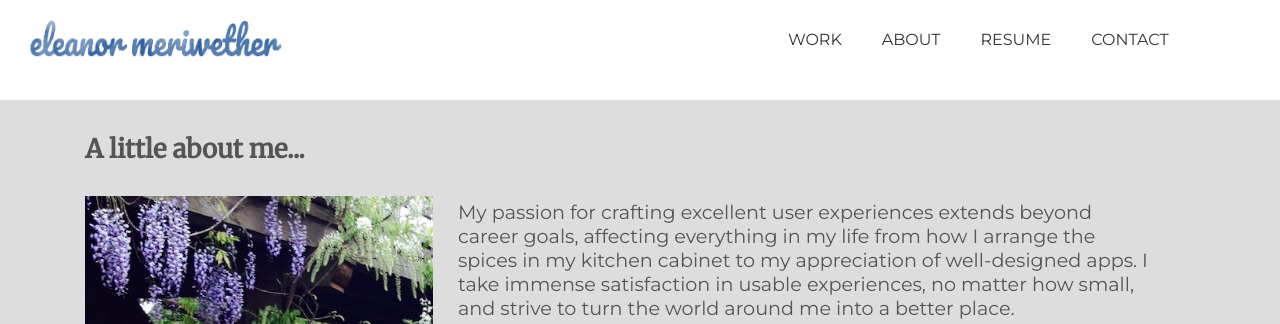
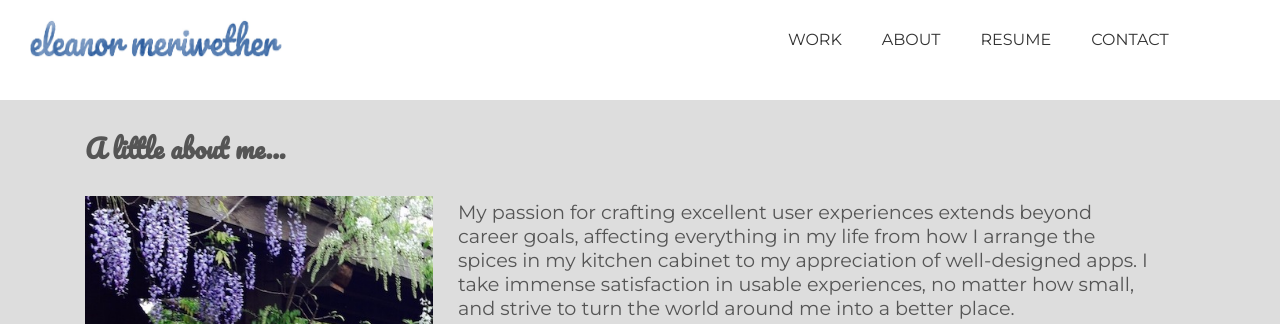
Before and after one commit to emeriwether/emeriwether.github.io, a Jekyll site: the page built from about.html, in a window 1280 px wide. Shown: the top 324 px of the page. Built offline with Jekyll 4.4.1, drawn with Linux system fonts in a browser that asks for light colours.

Commit message:
try to change about me title font to pacifico (stored on server)

```diff
--- a/css/styles.css
+++ b/css/styles.css
@@ -24,6 +24,8 @@ a.btn:hover { background-color: rgba(0,0,0,.3); color: #555; }
 
 button.toTop { display: none; color: #eee; background-color: #555; padding: 5px 15px; border-radius: 4px; margin: 20px 20px; font-size: .9em; transition: background-color .5s; }
 button.toTop:hover { background-color: rgba(0,0,0,.3); color: #555; }
+
+@font-face { font-family: pacifico; src: url('/fonts/Pacifico-Regular.ttf')}
 
 /*
 -----------
@@ -102,7 +104,7 @@ section.main article div:nth-child(1) { width: 30%; }
 section.main article div:nth-child(2) { width: 60%; }
 section.main article div p { padding-top: 65px; font-size: 1.2em; }
 section.main article div img { width: 100%; max-height: 400px; max-width: 400px; }
-section.main article div h2 { padding-bottom: 20px; }
+section.main article div h2 { padding-bottom: 20px; font-family: 'pacifico'; }
 section.aside { padding: 50px 60px; }
 section.aside aside { width: 33%; float: left; }
 section.aside aside div { width: 45%; float: left; }
```
Also changed, not shown: fonts/Pacifico-Regular.ttf (added).
